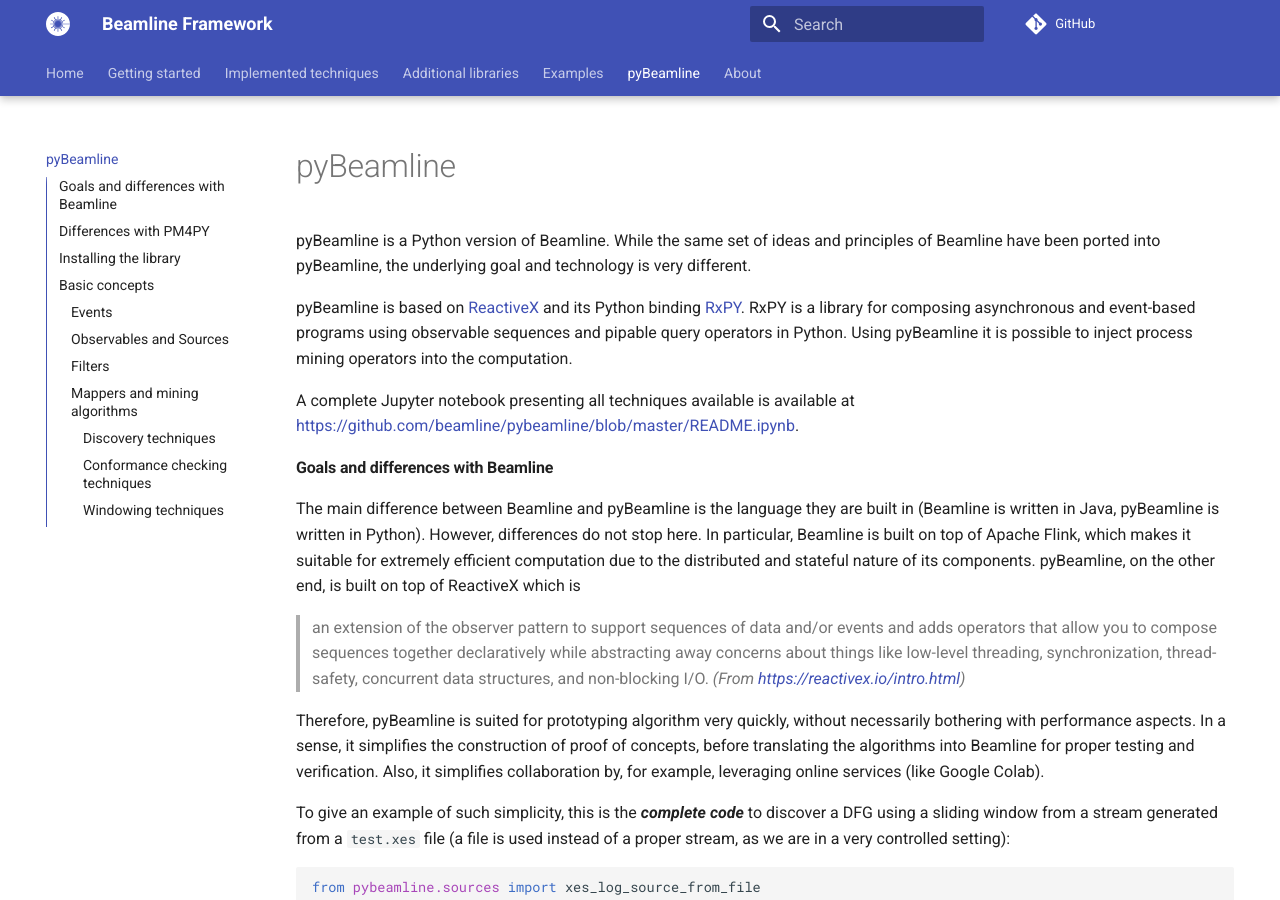
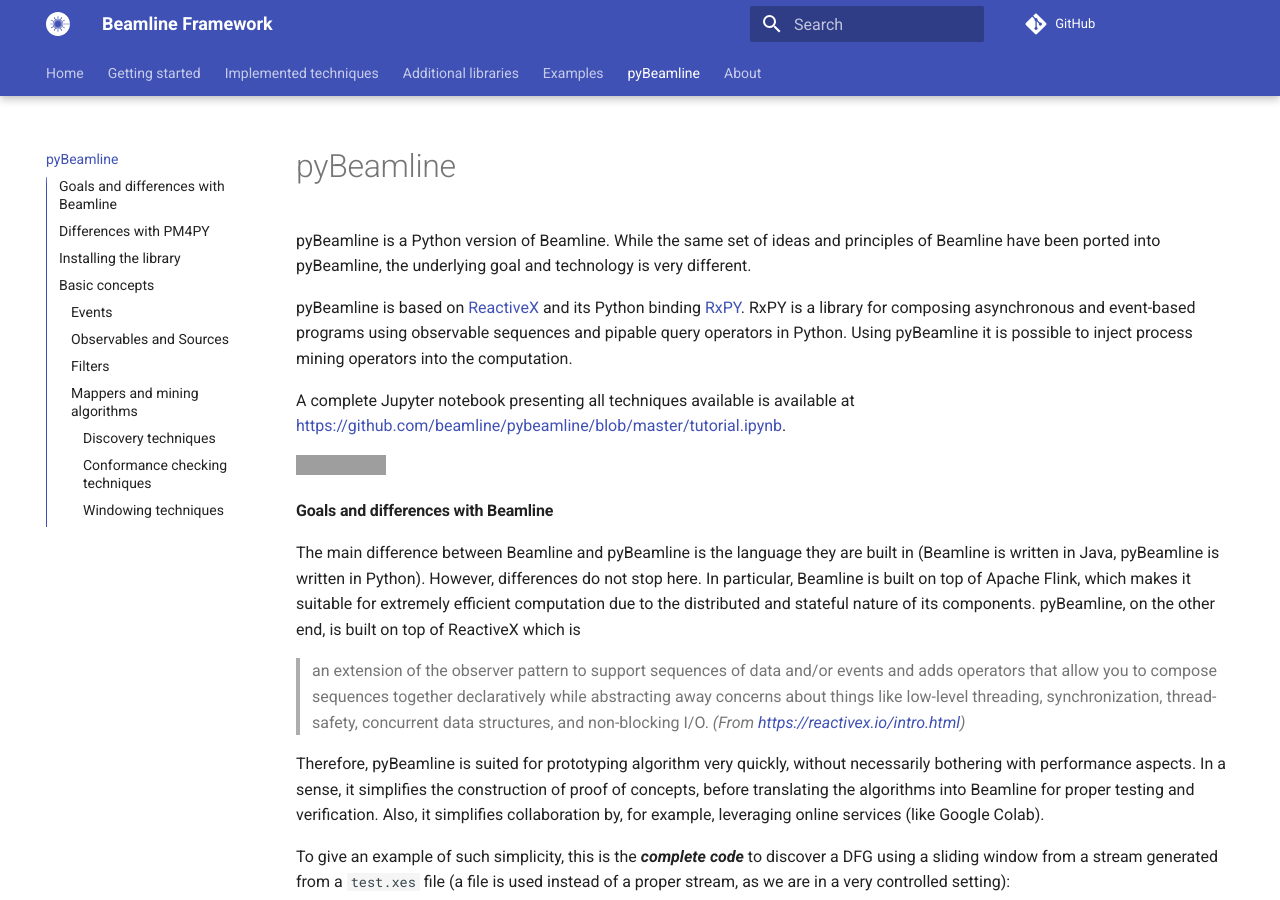
Before and after one commit to beamline/docs, an MkDocs documentation site: the page built from docs/pybeamline.md, in a window 1280 px wide and 900 px high. Built offline with MkDocs 1.6.1 and Material for MkDocs 9.7.7, drawn with Linux system fonts in a browser that asks for light colours; comment, search, counter and statistics services are not loaded; grey boxes are pictures that could not be loaded.

Commit message:
Update pybeamline.md

```diff
--- a/docs/pybeamline.md
+++ b/docs/pybeamline.md
@@ -4,7 +4,11 @@ pyBeamline is a Python version of Beamline. While the same set of ideas and prin
 
 pyBeamline is based on [ReactiveX](https://reactivex.io/) and its Python binding [RxPY](https://rxpy.readthedocs.io/en/latest/). RxPY is a library for composing asynchronous and event-based programs using observable sequences and pipable query operators in Python. Using pyBeamline it is possible to inject process mining operators into the computation.
 
-A complete Jupyter notebook presenting all techniques available is available at <https://github.com/beamline/pybeamline/blob/master/README.ipynb>.
+A complete Jupyter notebook presenting all techniques available is available at <https://github.com/beamline/pybeamline/blob/master/tutorial.ipynb>.
+
+<a target="_blank" href="https://colab.research.google.com/github/beamline/pybeamline/blob/master/tutorial.ipynb">
+  <img src="https://colab.research.google.com/assets/colab-badge.svg" alt="Open In Colab"/>
+</a>
 
 
 #### Goals and differences with Beamline
```
